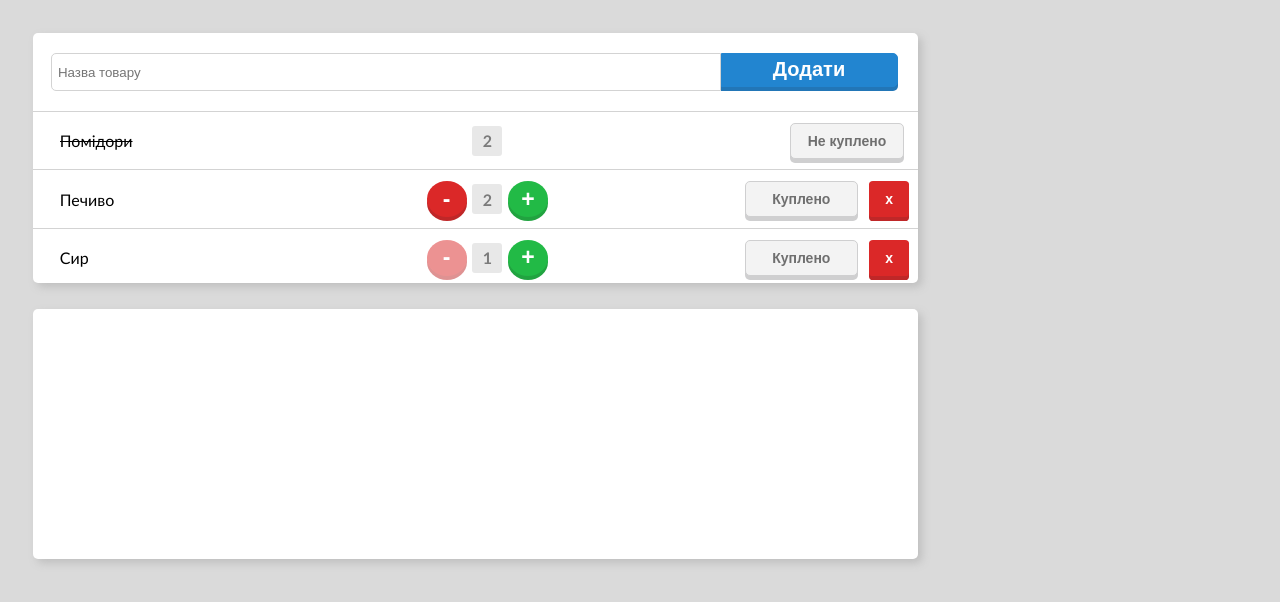
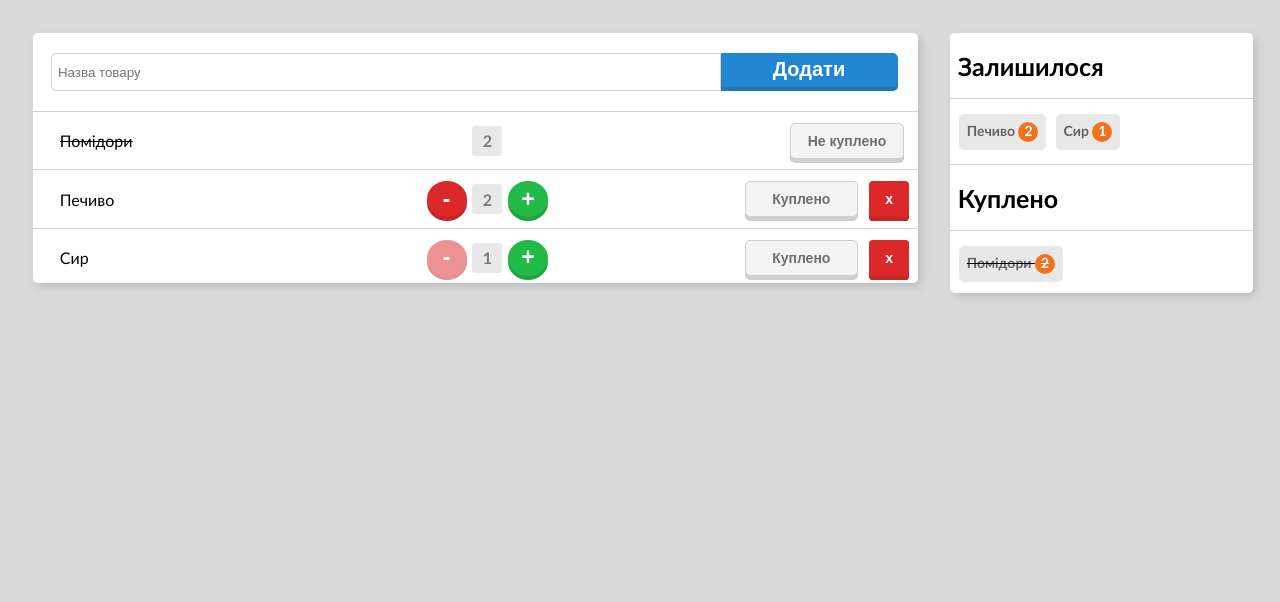
Before and after one commit to zheniyyya/web-lab2, a plain HTML site: page index.html in a window 1280 px wide. Drawn offline with Linux system fonts and the light colour scheme.

Commit message:
Додано панель, яка відображає загальну інформацію про доступні та придбані товари.

```diff
--- a/index.html
+++ b/index.html
@@ -7,6 +7,8 @@
     <link rel="stylesheet" type="text/css" href="base.css"/>
     <link rel="stylesheet" type="text/css" href="form.css" />
     <link rel="stylesheet" type="text/css" href="item-list.css" />
+    <link rel="stylesheet" type="text/css" href="overview-panel.css" />
+
 
 
 </head>
@@ -70,7 +72,30 @@
 
 </div>
 <br/>
+
 <section class="overview_panel">
+    <b class="category_title">
+        Залишилося
+    </b>
+    <div class="available_items">
+	<span class="display_item">
+		Печиво
+		<span class="amount">2</span>
+	</span>
+        <span class="display_item">
+		Сир
+		<span class="amount">1</span>
+	</span>
+    </div>
+    <b class="category_title">
+        Куплено
+    </b>
+    <div class="acquired_item">
+	<span class="display_item">
+		Помідори
+		<span class="amount">2</span>
+	</span>
+    </div>
 </section>
 
 </body>
--- /dev/null
+++ b/overview-panel.css
@@ -0,0 +1,58 @@
+
+.overview_panel{
+    width: 24%;
+    height: 260px;
+    margin-right: 1.5%;
+    margin-left: 1.5%;
+}
+
+.category_title{
+    font-size: 25px;
+    text-indent: 8px;
+    border-top-left-radius: 5px;
+    border-top-right-radius: 5px;
+    overflow: hidden;
+    border-bottom: 1.5px solid lightgrey;
+    height: 25%;
+    background-color: white;
+    align-items: center;
+    display: flex;
+    font-family: Calibri, serif;
+}
+
+.available_items, .acquired_item{
+    height: 25%;
+    border: 5px;
+    align-items: center;
+    display: flex;
+}
+.available_items{
+    border-bottom: 1.5px solid lightgrey;
+}
+.acquired_item{
+    text-decoration: line-through;
+}
+.acquired_item .amount{
+    text-decoration:line-through;
+}
+.display_item {
+    overflow: hidden;
+    font-size: 14px;
+    color: #636363;
+    background-color: #E8E8E8;
+    display: inline-block;
+    padding: 8px;
+    border-radius: 5px;
+    margin-left: 3%;
+    font-weight: bold;
+}
+.amount {
+    font-weight: bold;
+    color: white;
+    background-color: #F2711D;
+    border-radius: 50%;
+    display: inline-block;
+    height: 20px;
+    width: 20px;
+    text-align: center;
+}
```
